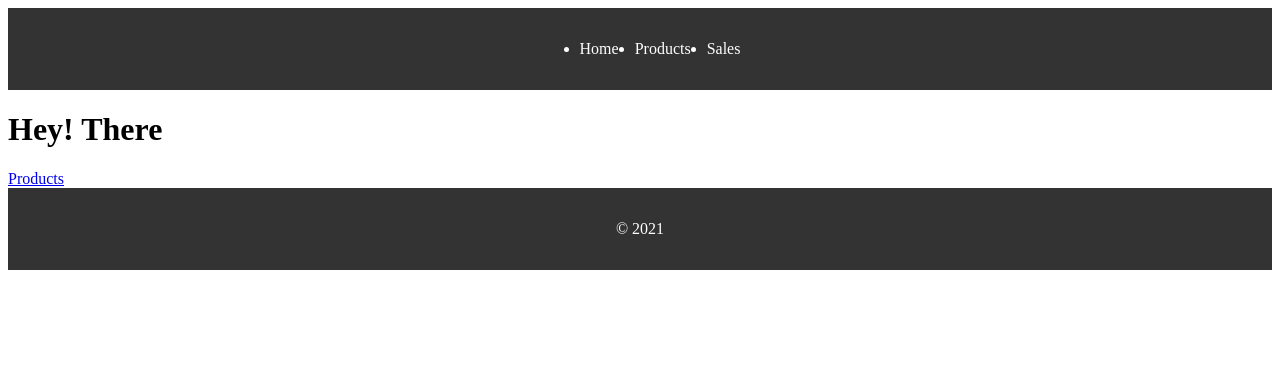
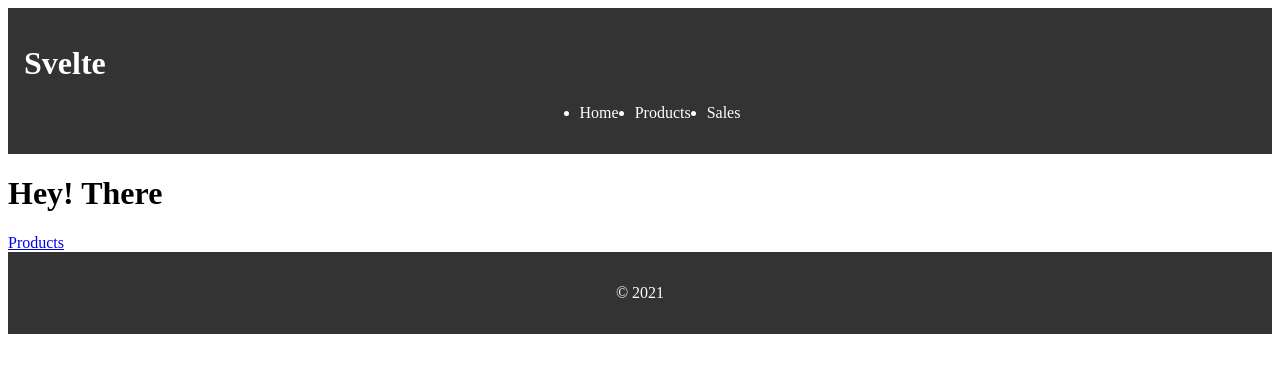
Before and after one commit to pokhreally/sveltekit-basic, a SvelteKit app: page / in a window 1280 px wide. Shown: the top 372 px of the page. Built offline with nearby package versions, Linux system fonts and the light colour scheme.

Commit message:
feat: layout created

```diff
--- /dev/null
+++ b/src/lib/footer.svelte
@@ -0,0 +1,13 @@
+<footer>
+    <p>&copy; 2021</p>
+</footer>
+
+<style>
+
+footer {
+        background-color: #333;
+        color: white;
+        padding: 1rem;
+        text-align: center;
+    }
+</style>
--- /dev/null
+++ b/src/lib/header.svelte
@@ -0,0 +1,35 @@
+<script>
+    export let title
+</script>
+
+<header>
+    <div>
+        <h1>{title}</h1>
+    </div>
+    <nav>
+        <ul>
+        <li><a href="/">Home</a></li>
+        <li><a href="/products">Products</a></li>
+        <li><a href="/sales">Sales</a></li>
+        </ul>
+    </nav>
+</header>
+
+<style>
+    header {
+        background-color: #333;
+        color: white;
+        padding: 1rem;
+    }
+
+    nav ul {
+        display: flex;
+        justify-content: center;
+        gap: 1rem;
+    }
+
+    nav a {
+        color: white;
+        text-decoration: none;
+    }
+</style>
--- a/src/lib/index.ts
+++ /dev/null
@@ -1 +0,0 @@
-// place files you want to import through the `$lib` alias in this folder.
--- /dev/null
+++ b/src/routes/+layout.js
@@ -0,0 +1,6 @@
+export const load = () => {
+  return {
+    username: "Svelte",
+    age: 25,
+  };
+};
--- a/src/routes/+layout.svelte
+++ b/src/routes/+layout.svelte
@@ -1,41 +1,8 @@
-<header>
-    <nav>
-        <ul>
-        <li><a href="/">Home</a></li>
-        <li><a href="/products">Products</a></li>
-        <li><a href="/sales">Sales</a></li>
-        </ul>
-    </nav>
-</header>
+<script>
+    import Header from "$lib/header.svelte";
+    import Footer from "$lib/footer.svelte";
+</script>
 
+<Header title="Svelte" />
 <slot />
-
-<footer>
-    <p>&copy; 2021</p>
-</footer>
-
-<style>
-    header {
-        background-color: #333;
-        color: white;
-        padding: 1rem;
-    }
-
-    nav ul {
-        display: flex;
-        justify-content: center;
-        gap: 1rem;
-    }
-
-    nav a {
-        color: white;
-        text-decoration: none;
-    }
-
-    footer {
-        background-color: #333;
-        color: white;
-        padding: 1rem;
-        text-align: center;
-    }
-</style>
+<Footer/>
```
